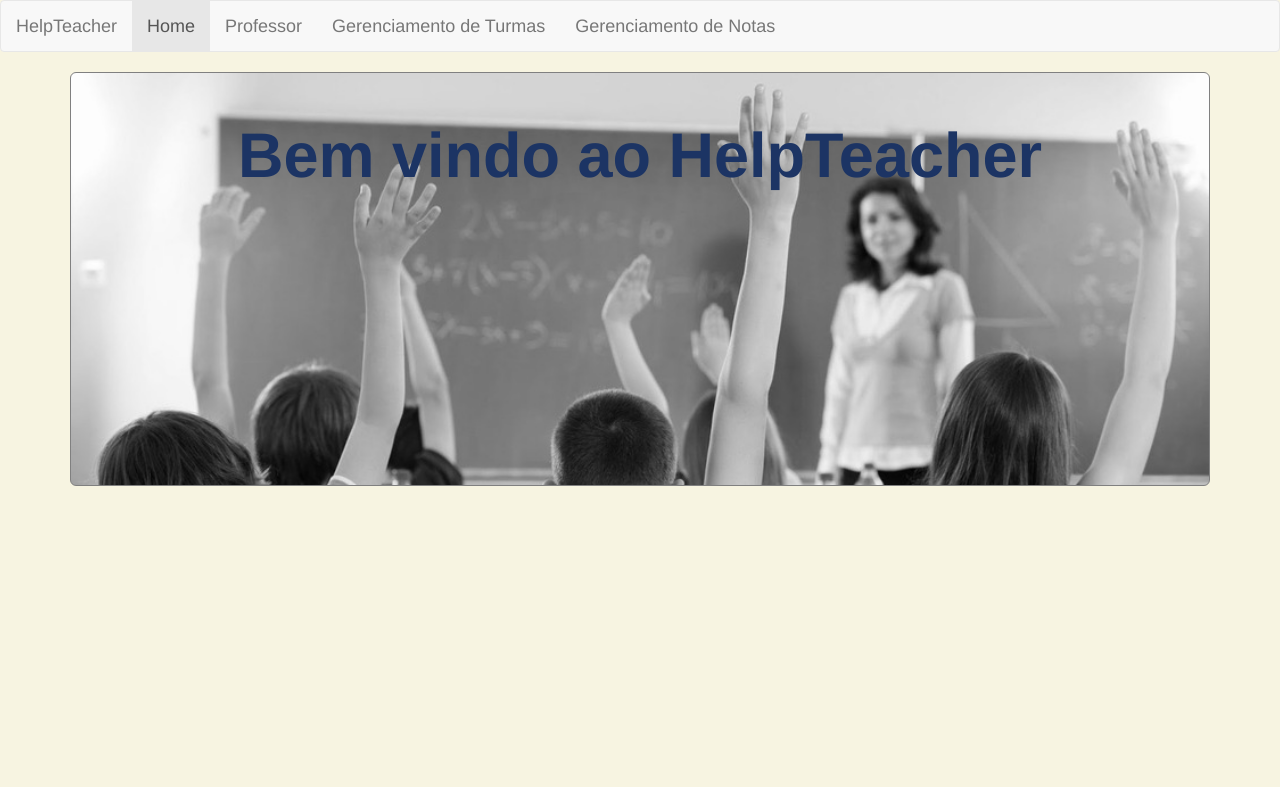
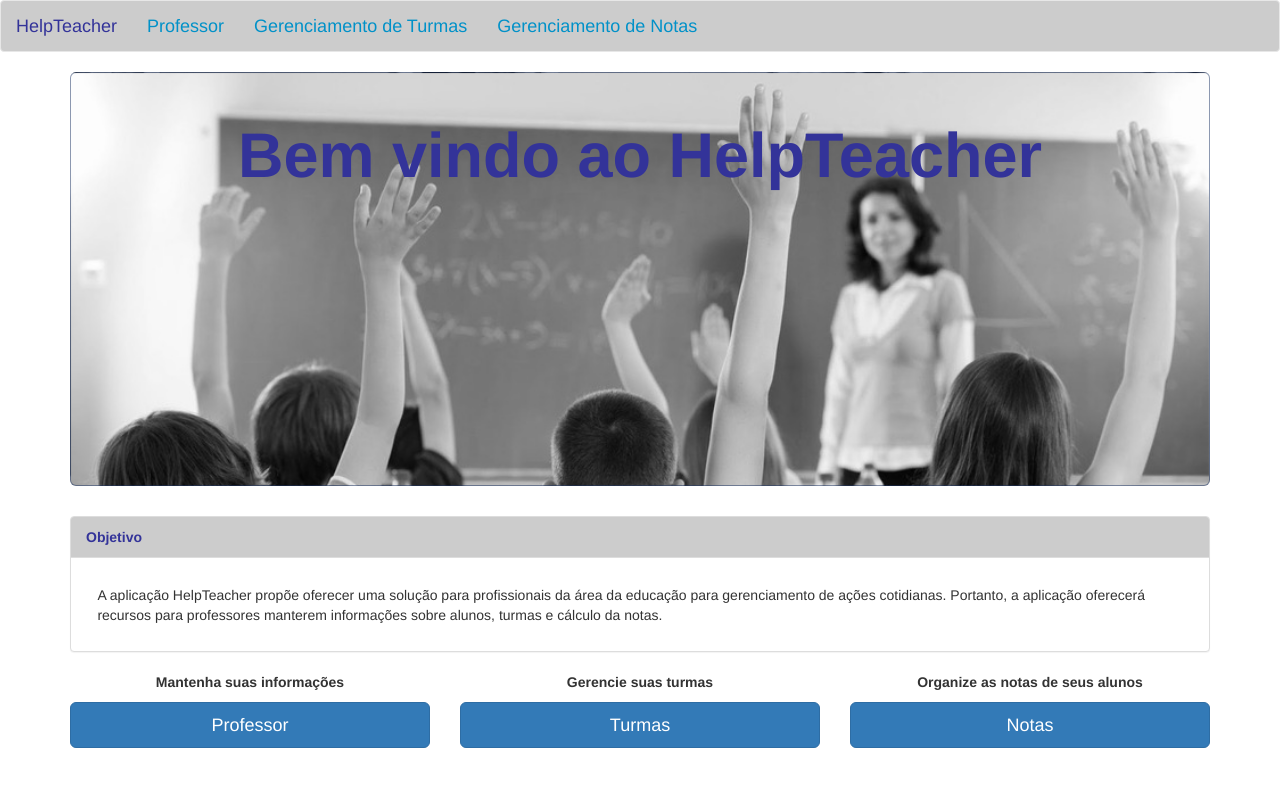
Before and after one commit to VitorSouza23/helpteacherdjango, a Django app: page / in a window 1280 px wide. Shown: the top 787 px of the page. Run offline with Django 3.2, Linux system fonts and the light colour scheme; some libraries are stand-ins or nearby versions.

Commit message:
Customizando a tela principal

```diff
--- a/static/css/customstyle.css
+++ b/static/css/customstyle.css
@@ -1,11 +1,32 @@
 html, body{
-    background-color: #f7f4e1;
+
 }
 
 nav{
     font-size: 18px;
 }
 
+.navbar-default{
+   background-color: #cccccc;
+}
+
+.navbar-default .container-fluid a, .navbar-default .container-fluid a:focus{
+
+    color: #333399;
+}
+
+.navbar-default .container-fluid a:hover{
+    color: #0191C8;
+}
+
+.navbar-default .container-fluid .navbar-nav a,.navbar-default .container-fluid .navbar-nav a:focus{
+
+    color: 	#0191C8;
+}
+
+.navbar-default .container-fluid .navbar-nav a:hover{
+    color: #333399;
+}
 
 
 .welcomejumbotron{
@@ -13,11 +34,26 @@ nav{
     background-size: cover;
     padding-bottom: 25%;
     text-align: center;
-    border: 1px solid grey;
+    border: 1px groove rgba(28, 52, 100, 0.5);
 }
 
 .welcomejumbotron h1{
-    color: #1c3464;
+    color: #333399;
     font-weight: bolder;
     margin-top: 0;
 }
+
+.panel-default .panel-heading{
+    background-color: #cccccc;
+    font-weight: bold;
+    color:#333399;
+}
+
+.panel-default .panel-body{
+    margin: 1% 1% 1% 1%;
+}
+
+.table-options p{
+    text-align: center;
+    font-weight: bold;
+}
--- a/templates/help_teacher_app/index.html
+++ b/templates/help_teacher_app/index.html
@@ -21,7 +21,6 @@
                 <a class="navbar-brand" href="#">HelpTeacher</a>
             </div>
             <ul class="nav navbar-nav">
-                <li class="active"><a href="#">Home</a></li>
                 <li><a href="#">Professor</a></li>
                 <li><a href="#">Gerenciamento de Turmas</a></li>
                 <li><a href="#">Gerenciamento de Notas</a></li>
@@ -33,6 +32,34 @@
         <div class="jumbotron welcomejumbotron">
             <h1>Bem vindo ao HelpTeacher</h1>
         </div>
+
+        <div class="panel panel-default">
+            <div class="panel-heading">Objetivo</div>
+            <div class="panel-body">A aplicação HelpTeacher propõe oferecer uma solução para profissionais da área da educação para gerenciamento
+                de ações cotidianas. Portanto, a aplicação oferecerá recursos para professores manterem informações sobre
+                alunos, turmas e cálculo da notas.
+            </div>
+        </div>
+
+        <div class="row table-options">
+            <div class="col-lg-4">
+                <p>Mantenha suas informações</p>
+                <button type="button" class="btn btn-primary btn-lg btn-block">Professor</button>
+            </div>
+
+            <div class="col-lg-4">
+                <p>Gerencie suas turmas</p>
+                <button type="button" class="btn btn-primary btn-lg btn-block">Turmas</button>
+            </div>
+
+            <div class="col-lg-4">
+                <p>Organize as notas de seus alunos</p>
+                <button type="button" class="btn btn-primary btn-lg btn-block">Notas</button>
+            </div>
+        </div>
+
+
+
     </div>
 
 
```
